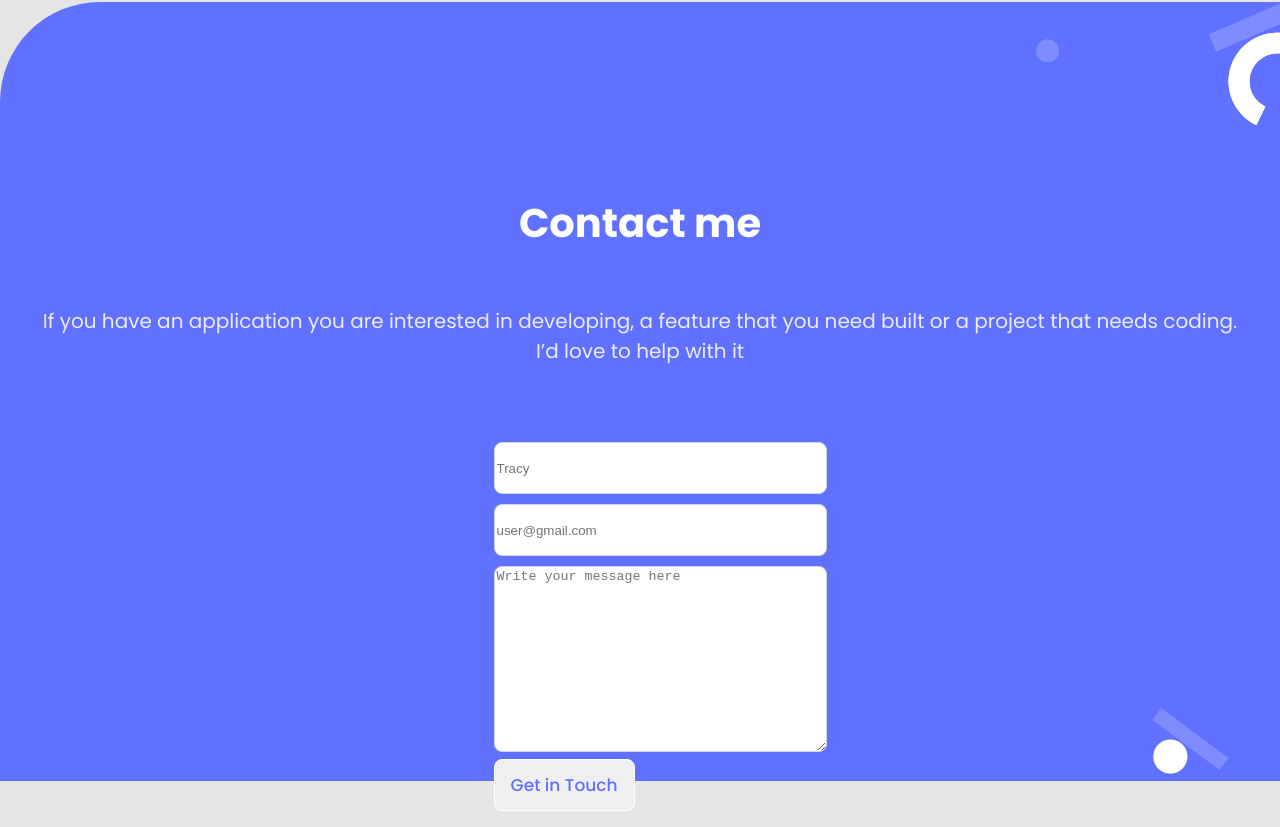
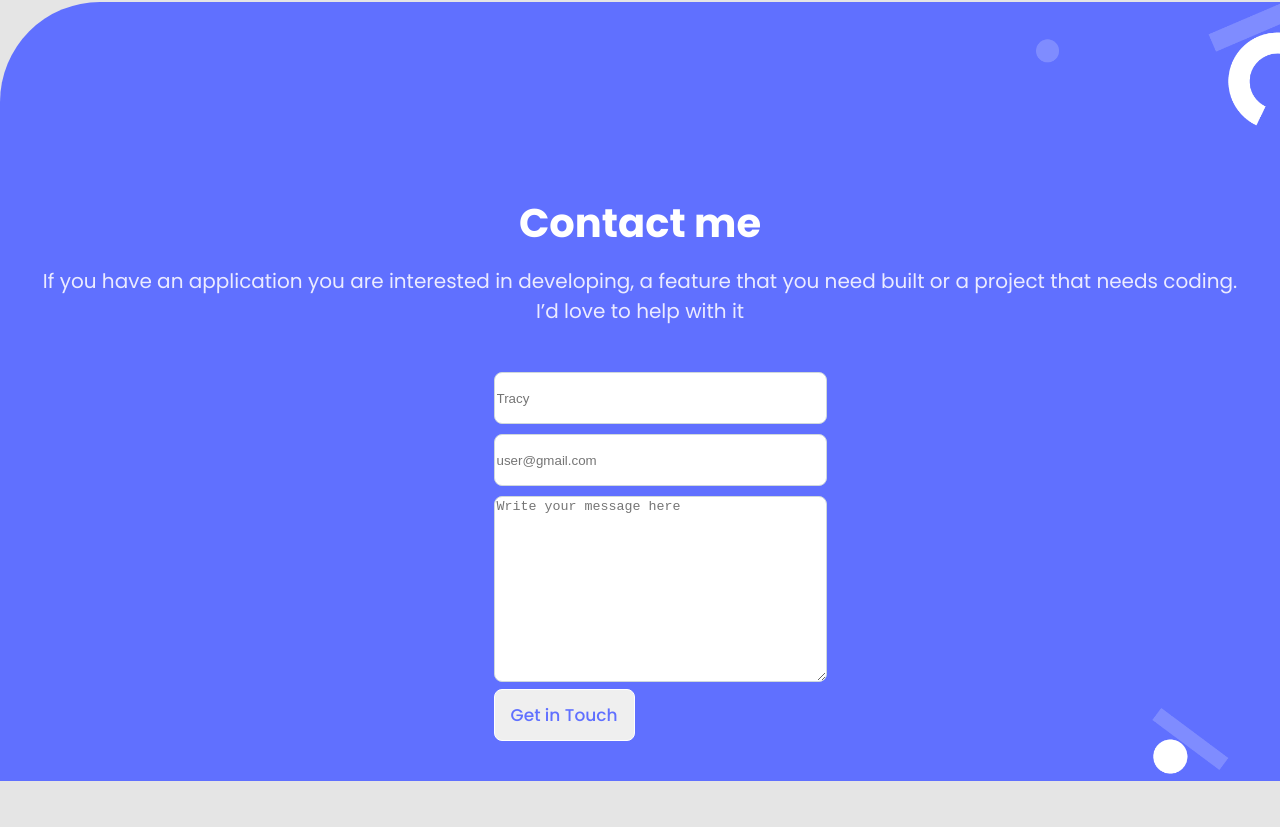
Before and after one commit to Tracy-miranja/mobile-version-, a website: page index.html in a window 1280 px wide. Shown: the part 3920-4747 px from the top of the page. After the commit the page ends 4701 px from the top, so only its background shows below. Drawn offline with Linux system fonts and the light colour scheme.

Commit message:
Implement more styles to contact form

```diff
--- a/style.css
+++ b/style.css
@@ -469,6 +469,8 @@ article h1 {
   text-align: center;
   color: #EBEBFF;
   padding: 0%;
+  margin-top: -20px;
+
 }
 
 .footer-container h1 {
@@ -564,7 +566,9 @@ article h1 {
 .line2 {
   margin-top: 25px;
 }
-
+.footer form{
+  margin-top: -30px;
+}
 .footer li{
   list-style-type: none;
 }
@@ -593,6 +597,11 @@ article h1 {
   font-size: 17px;
   font-weight: 500;
   color: #6070ff;
+  transition: all .2s ease;
+}
+
+.footer li button:hover{
+  transform: scale(1.05);
 }
 
 @media screen and (min-width: 768px) {
```
